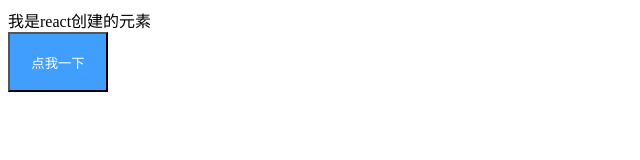
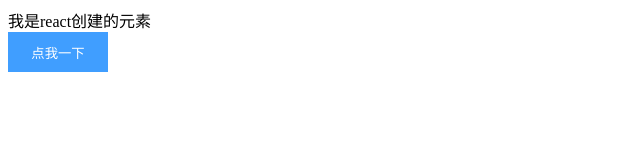
Before and after one commit to sun-yo/sun-yo.github.io, a plain HTML site: page index.html in a window 1280 px wide. Shown: the whole page, without its empty margins (0-640 px from the left). Drawn offline with nearby package versions, Linux system fonts and the light colour scheme.

Commit message:
20241016

```diff
--- a/main.css
+++ b/main.css
@@ -4,8 +4,29 @@
     background-color: #409eff;
     color: #fff;
     width: 100px;
-            height: 60px;
+    height: 40px;
     display: flex;
     justify-content: center;
     align-items: center;
+    border:0;
+    transform: skew(-20px);
 }
+
+.btn::before,.btn::after
+{
+    position: absolute;
+    width: 20px;
+    height: 20px;
+}
+.btn::before
+{
+    left: -20px;
+    bottom: 0;
+    background: radial-gradient(circle at 0 0,transparent 0 20px,#409eff 21px);
+}
+.btn::after
+{
+    right: -20px;
+    top:0;
+    background: radial-gradient(circle at 100% 100%,transparent 0 20px,#409eff 21px);
+}
```
Lines whose indentation alone changed are shown as unchanged.
